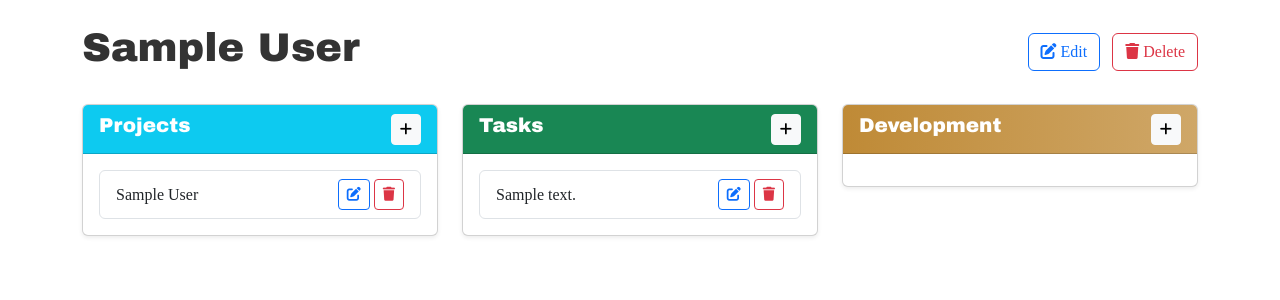
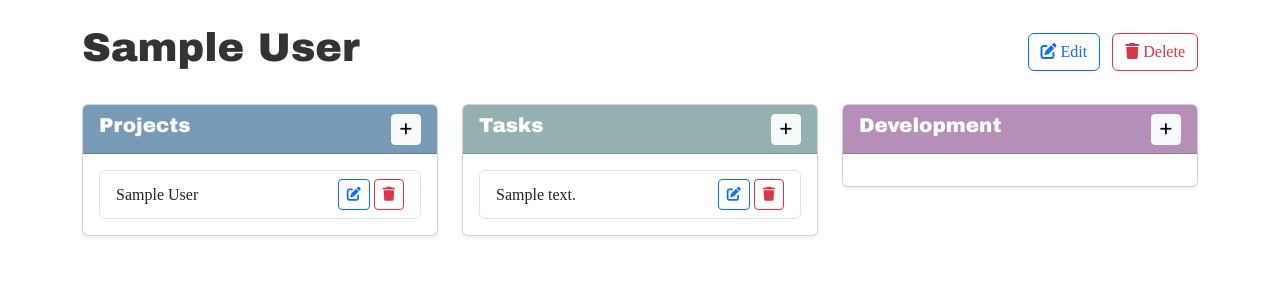
Before and after one commit to zbreeden007/StrykerNotes, a Flask app: page /team/1 in a window 1280 px wide. Shown: the part 56-356 px from the top of the page. Run offline with Flask 3, Linux system fonts and the light colour scheme; tables that the repository leaves empty hold one stand-in row (values such as "Sample post"); some libraries are stand-ins or nearby versions.

Commit message:
Changes - 3.18 @ 12:25 PM

```diff
--- a/static/css/style.css
+++ b/static/css/style.css
@@ -254,3 +254,19 @@ member-content .card:hover {
     transform: translateY(-5px);
     box-shadow: 0 5px 15px rgba(0, 0, 0, 0.1);
 }
+
+/* Custom header colors for member cards */
+.project-header {
+    background-color: #779AB7 !important;
+    color: #ffffff !important;
+}
+
+.task-header {
+    background-color: #94B1AF !important;
+    color: #ffffff !important;
+}
+
+.development-header {
+    background-color: #B68FB9 !important;
+    color: #ffffff !important;
+}
--- a/templates/member.html
+++ b/templates/member.html
@@ -19,7 +19,7 @@
     <!-- Projects Section -->
     <div class="col-md-4 mb-4">
         <div class="card">
-            <div class="card-header bg-info text-white d-flex justify-content-between align-items-center">
+            <div class="card-header project-header d-flex justify-content-between align-items-center">
                 <h5>Projects</h5>
                 <button class="btn btn-sm btn-light" data-bs-toggle="modal" data-bs-target="#addProjectModal">
                     <i class="fas fa-plus"></i>
@@ -50,7 +50,7 @@
     <!-- Tasks Section -->
     <div class="col-md-4 mb-4">
         <div class="card">
-            <div class="card-header bg-success text-white d-flex justify-content-between align-items-center">
+            <div class="card-header task-header d-flex justify-content-between align-items-center">
                 <h5>Tasks</h5>
                 <button class="btn btn-sm btn-light" data-bs-toggle="modal" data-bs-target="#addTaskModal">
                     <i class="fas fa-plus"></i>
@@ -81,7 +81,7 @@
     <!-- Development Section -->
     <div class="col-md-4 mb-4">
         <div class="card">
-            <div class="card-header bg-primary text-white d-flex justify-content-between align-items-center">
+            <div class="card-header development-header d-flex justify-content-between align-items-center">
                 <h5>Development</h5>
                 <button class="btn btn-sm btn-light" data-bs-toggle="modal" data-bs-target="#addDevelopmentModal">
                     <i class="fas fa-plus"></i>
```
